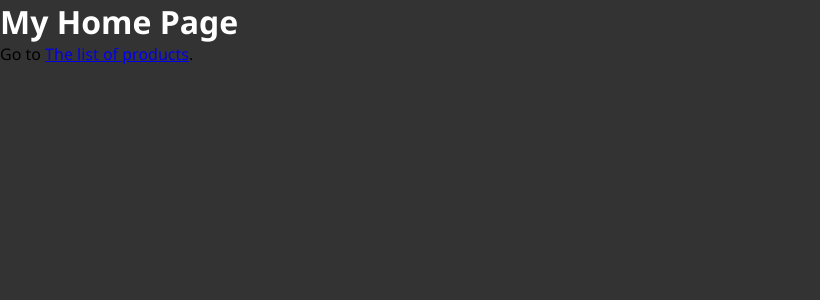
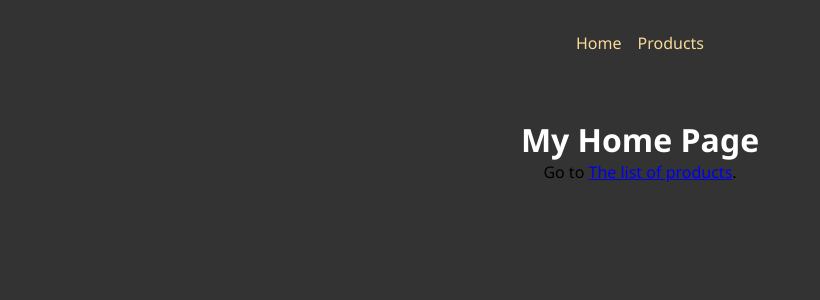
Before and after one commit to Daniel-1017/REACT_ROUTER, a React (Vite) app in the folder 01_starting_project/: page / in a window 1280 px wide. Shown: the top 300 px of the page, without its empty margins (0-820 px from the left). Built offline with nearby package versions, Linux system fonts and the light colour scheme.

Commit message:
layouts & nested routes

```diff
--- /dev/null
+++ b/01_starting_project/src/components/MainNavigation.jsx
@@ -0,0 +1,23 @@
+import React from "react"
+import { Link } from "react-router-dom"
+
+import classes from "./MainNavigation.module.css"
+
+const MainNavigation = () => {
+  return (
+    <header className={classes.header}>
+      <nav>
+        <ul className={classes.list}>
+          <li>
+            <Link to="/">Home</Link>
+          </li>
+          <li>
+            <Link to="/products">Products</Link>
+          </li>
+        </ul>
+      </nav>
+    </header>
+  )
+}
+
+export default MainNavigation
--- /dev/null
+++ b/01_starting_project/src/components/MainNavigation.module.css
@@ -0,0 +1,24 @@
+.header {
+  max-width: 60rem;
+  margin: auto;
+  padding: 2rem;
+  display: flex;
+  justify-content: center;
+}
+
+.list {
+  display: flex;
+  gap: 1rem;
+  list-style: none;
+}
+
+.list a {
+  text-decoration: none;
+  color: var(--color-primary-400);
+}
+
+.list a:hover,
+.list a.active {
+  color: var(--color-primary-800);
+  text-decoration: underline;
+}
--- a/01_starting_project/src/index.css
+++ b/01_starting_project/src/index.css
@@ -1,3 +1,25 @@
+:root {
+  --color-gray-100: #f4f3f1;
+  --color-gray-200: #dddbd8;
+  --color-gray-300: #ccc9c6;
+  --color-gray-400: #aeaba7;
+  --color-gray-500: #8a8784;
+  --color-gray-600: #656360;
+  --color-gray-700: #4b4a47;
+  --color-gray-800: #31302e;
+  --color-gray-900: #1f1d1b;
+
+  --color-primary-100: #fcf3e1;
+  --color-primary-200: #fceccd;
+  --color-primary-300: #fae1af;
+  --color-primary-400: #fbd997;
+  --color-primary-500: #ffd37c;
+  --color-primary-600: #f9c762;
+  --color-primary-700: #fbc14d;
+  --color-primary-800: #fab833;
+  --color-primary-900: #f6ad1b;
+}
+
 * {
   padding: 0;
   margin: 0;
--- /dev/null
+++ b/01_starting_project/src/pages/Root.jsx
@@ -0,0 +1,18 @@
+import React, { Fragment } from "react"
+import { Outlet } from "react-router-dom"
+import MainNavigation from "../components/MainNavigation"
+
+import classes from "./Root.module.css"
+
+const RootLayout = () => {
+  return (
+    <Fragment>
+      <MainNavigation />
+      <main className={classes.content}>
+        <Outlet />
+      </main>
+    </Fragment>
+  )
+}
+
+export default RootLayout
--- /dev/null
+++ b/01_starting_project/src/pages/Root.module.css
@@ -0,0 +1,4 @@
+.content {
+  margin: 2rem auto;
+  text-align: center;
+}
```
Also changed, not shown: 01_starting_project/src/App.jsx (+9 -2 lines).
